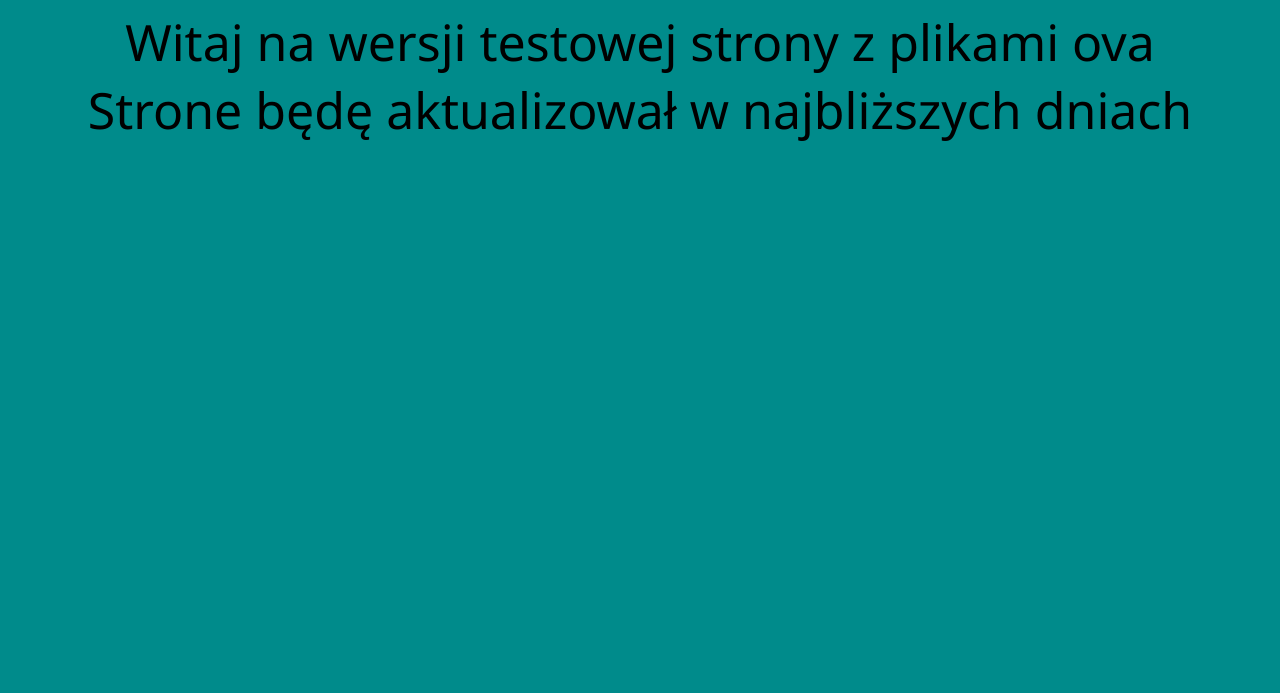
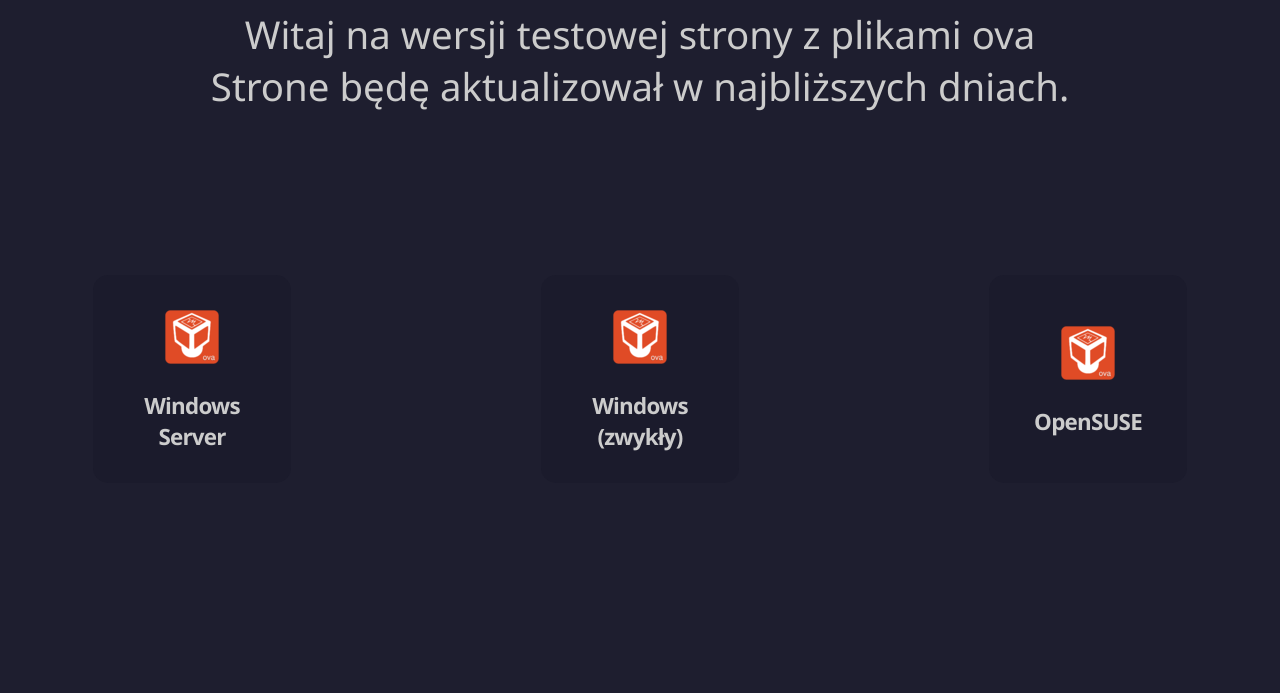
Before and after one commit to ckzova/ckzova.github.io, a plain HTML site: page index.html in a window 1280 px wide. Drawn offline with Linux system fonts and the light colour scheme.

Commit message:
Add files via upload

```diff
--- a/index.html
+++ b/index.html
@@ -1,14 +1,51 @@
 <!DOCTYPE html>
-<html lang="en">
+<html lang="pl">
 <head>
     <meta charset="UTF-8">
     <meta name="viewport" content="width=device-width, initial-scale=1.0">
-    <title>To jest test</title>
+    <title>Ckzova</title>
     <link rel="stylesheet" href="style.css">
+    <link rel="shortcut icon" href="Virtualbox_logo.png" type="image/x-icon">
 </head>
 <body>
     <header>Witaj na wersji testowej strony z plikami ova <br>
-        Strone będę aktualizował w najbliższych dniach
-    </header>
+        Strone będę aktualizował w najbliższych dniach. </header>
+
+    <div class="container">
+        <a href="server.html">
+            <div class="card">
+        <div class="icon">
+     <img src="virtualboxova_103624(1).png" alt="">
+        </div>
+    <strong> Windows Server</strong>
+
+    <span>Przejdź dalej</span>
+             </div>
+             </a>
+  <a href="windows.html">
+  <div class="card">
+    <div class="icon">
+        <div class="icon">
+            <img src="virtualboxova_103624(1).png" alt="">
+           </div>
+    </div>
+    <strong> Windows (zwykły) </strong>
+
+    <span>Przejdź dalej </span>
+  </div>
+  </a>
+  <a href="suse.html">
+  <div class="card">
+    <div class="icon">
+        <div class="icon">
+            <img src="virtualboxova_103624(1).png" alt="">
+           </div>
+    </div>
+    <strong> OpenSUSE </strong>
+
+    <span>Przejdź dalej </span>
+  </div>
+  </a>
+  </div>
 </body>
 </html>
--- a/style.css
+++ b/style.css
@@ -1,8 +1,106 @@
-*{
-    font-family: 'Segoe UI', Tahoma, Geneva, Verdana, sans-serif;
-    background-color: darkcyan;
-}
+body {
+    /* background-color: #000000;
+    color: #00FF00;
+    font-family: 'Courier New', monospace;
+    text-shadow: 3px 3px 6px rgba(69, 173, 20, 1); */
+    background-color: #1E1E2F;
+  color: #CCCCCC;
+  font-family:'Segoe UI', Tahoma, Geneva, Verdana, sans-serif;
+  display: flex;
+  text-align: center;
+  align-items: center;
+  flex-direction: column;
+  justify-content: flex-start;
+
+  }
+  a {
+
+    text-decoration: none;
+    color: #CCCCCC;
+  }
 header{
-    font-size: 50px;
+    font-size: 3vw;
     text-align: center;
 }
+
+.card {
+    --bg: #1b1b2c;
+    /* --hover-bg: #474747; */
+    --hover-bg: #333896;
+
+    width: 150px;
+    height: 150px;
+    text-align: center;
+    background: var(--bg);
+    padding: 1.5em;
+    padding-block: 1.8em;
+    border-radius: 15px;
+    position: relative;
+    overflow: hidden;
+    transition:
+      0.3s cubic-bezier(0.6, 0.4, 0, 1),
+      transform 0.15s ease;
+    display: flex;
+    flex-direction: column;
+   justify-content: center;
+    gap: 1em;
+    margin: 100px;
+
+
+  }
+
+  .card__body {
+
+    line-height: 1.5em;
+    font-size: 1em;
+  }
+
+  .card > :not(span) {
+    transition: 0.3s cubic-bezier(0.6, 0.4, 0, 1);
+  }
+
+  .card > strong {
+    display: block;
+    font-size: 1.4rem;
+    letter-spacing: -0.035em;
+  }
+
+  .card span {
+    position: absolute;
+    inset: 0;
+    width: 100%;
+    height: 100%;
+    display: flex;
+    justify-content: center;
+    align-items: center;
+    color: var(--hover-text);
+    border-radius: 5px;
+    font-weight: bold;
+    top: 100%;
+    transition: all 0.3s cubic-bezier(0.6, 0.4, 0, 1);
+  }
+
+  .card:hover span {
+    top: 0;
+    font-size: 1.2em;
+opacity: 0.8;
+  }
+
+  .card:hover {
+    background: var(--hover-bg);
+  }
+
+  .card:hover > div,
+  .card:hover > strong {
+    opacity: 0;
+  }
+  .container {
+    display: flex;
+    gap: 50px; /
+
+    flex-wrap: wrap;
+    margin: 5%;
+
+    justify-content: space-between;
+
+  }
```
Also changed, not shown: server.html (added, +13 -0 lines), suse.html (added, +27 -0 lines), windows.html (added, +14 -0 lines), Virtualbox_logo.png (added), virtualboxova_103624(1).png (added), virtualboxova_103624.png (added).
